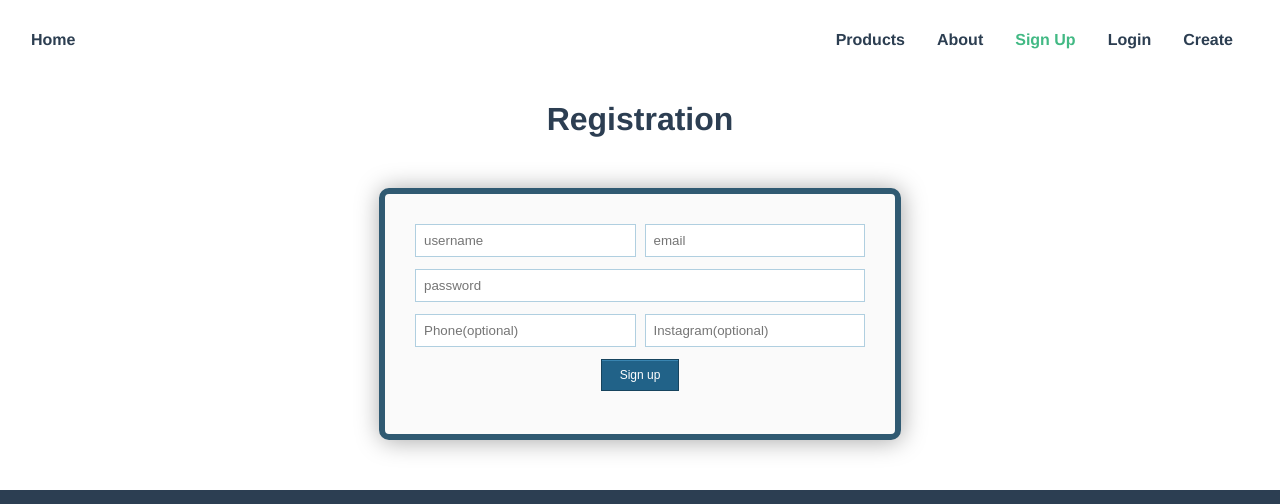
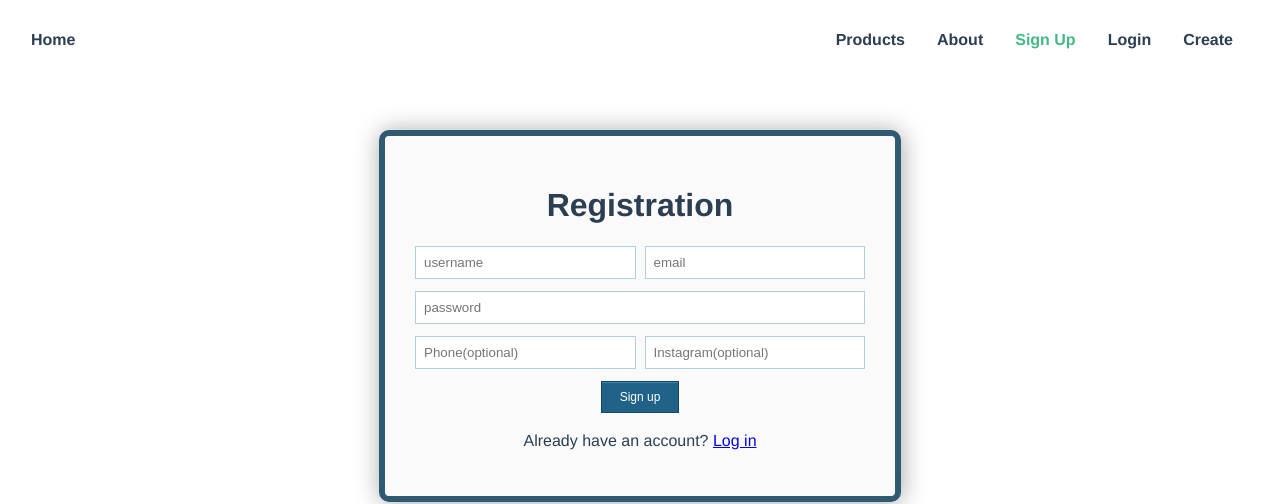
Before and after one commit to dipta3214/Dbuy-by-Abidur, a Vue app in the folder client/: page /signup in a window 1280 px wide. Shown: the top 504 px of the page. Built offline with nearby package versions, Linux system fonts and the light colour scheme; no server answers.

Commit message:
made some changes to sign up

```diff
--- a/client/src/views/SignUp.vue
+++ b/client/src/views/SignUp.vue
@@ -1,8 +1,8 @@
 <template>
   <div class="body">
     <div class="signup">
-      <h1>Registration</h1>
       <form @submit.prevent="submitForm" class="form">
+        <h1>Registration</h1>
         <ul>
           <li>
             <input
@@ -53,6 +53,7 @@
             <input type="submit" value="Sign up" />
           </li>
         </ul>
+        <p>Already have an account? <a href="/login">Log in</a></p>
       </form>
     </div>
   </div>
```
